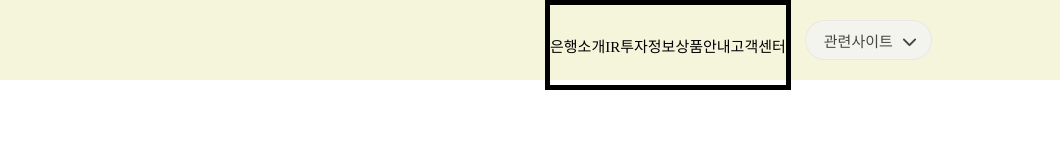
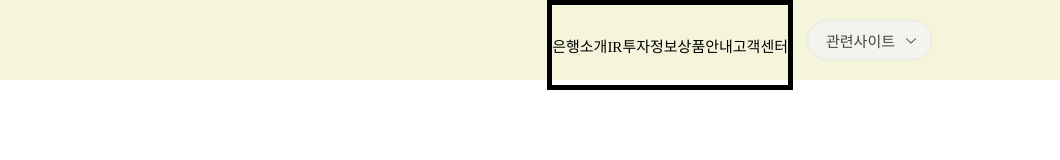
Before and after one commit to HION-KIM/250610_kakaobank, a plain HTML site: page sections/header.html in a window 1280 px wide. Shown: the full height of the page, 220-1280 px from the left. Drawn offline with Linux system fonts and the light colour scheme.

Commit message:
header step 3

```diff
--- a/sections/header.html
+++ b/sections/header.html
@@ -26,12 +26,19 @@
                         <li><a href="#" class="flex flex-ai-c height-100p">고객센터</a></li>
                     </ul>
                 </nav>
-                <div class="dropdown flex-as-c">
+
+                <!-- 아이콘 버전 -->
+                <!-- <div class="dropdown flex-as-c">
                     <button class="dropBtn">
                         <span>관련사이트</span>
                         <span class="ico"><i class="fa-solid fa-chevron-down"></i></span>
                     </button>
-                </div>
+                </div> -->
+
+                <!-- 이미지 버전 -->
+                 <div class="dropdown flex-as-c">
+                    <button class="dropBtn">관련사이트</button>
+                 </div>
             </div>
         </header>
 
@@ -109,7 +116,7 @@
             header .logo_wrap > a > img {
                 width: 100%;
             }
-            /* dropdown menu */
+            /* dropdown menu 아이콘 버전*/
             header .dropdown .dropBtn {
                 background: rgba(244, 244, 244, 0.8);
                 color: rgba(68, 68, 68, 1);
@@ -121,10 +128,24 @@
                 font-size:15px;
                 cursor:pointer;
             }
-            header .dropdown .dropBtn .ico {
+            /* header .dropdown .dropBtn .ico {
                 display: inline-block;
                 margin-left: 5px;
-            }
+            } */
+             /* dropdown menu 이미지 버전*/
+             header .dropdown .dropBtn::after{
+                content:"";
+                display: inline-block;
+                background:url(../imgs/svg_line_arrow_down.svg);
+                height:12px;
+                width:12px;
+                margin-left:10px;
+                background-size:12px 12px;
+                transition:all .2s;
+             }
+             header .dropdown .dropBtn:hover::after{
+                transform: rotate(-180deg);
+             }
             /* ------------ header end ------------*/
         </style>
     </body>
```
Also changed, not shown: imgs/svg_line_arrow_down.svg (added).
